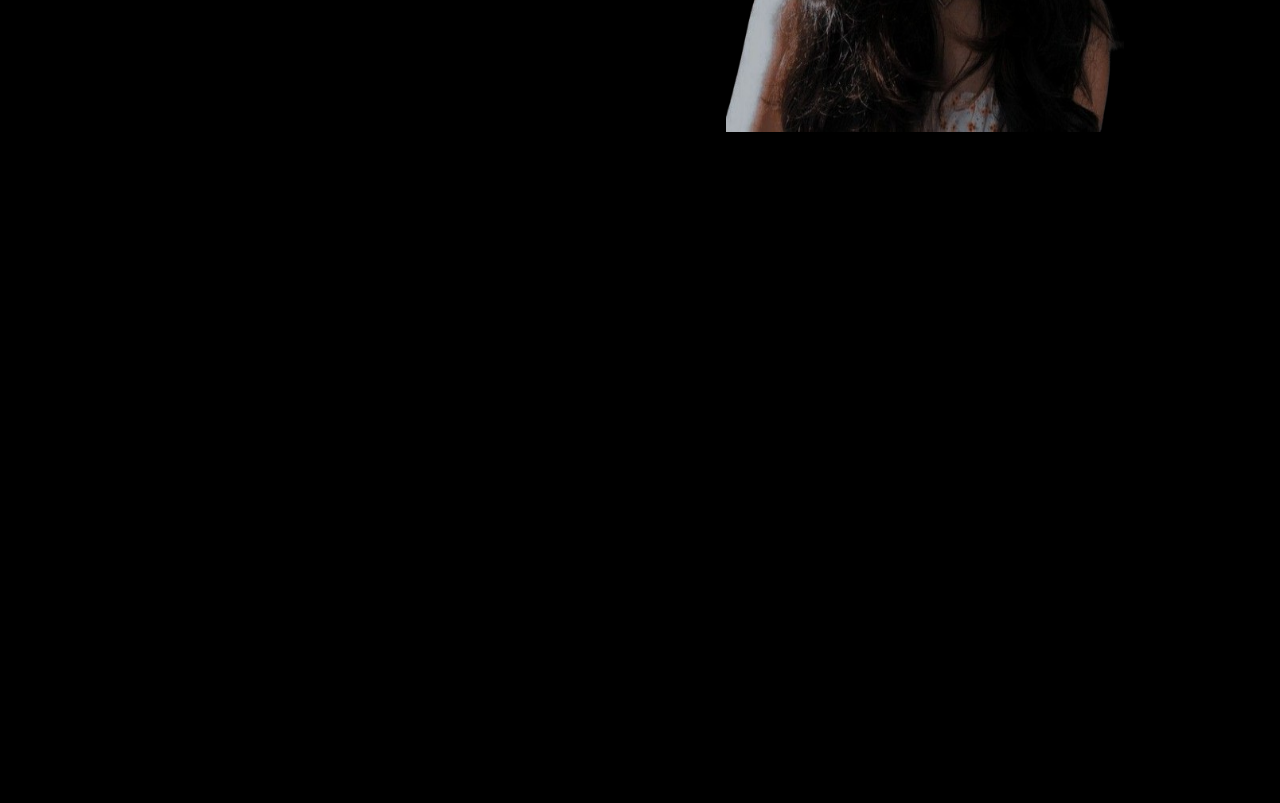
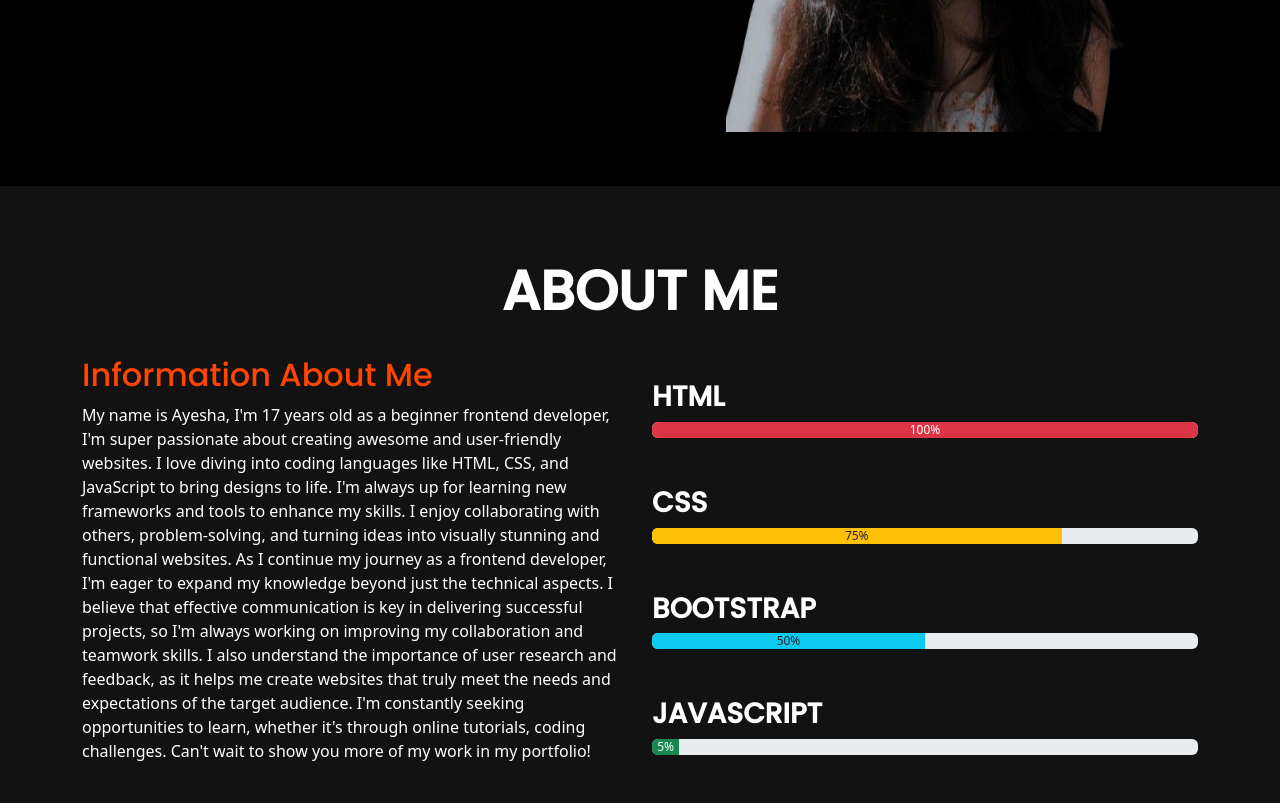
Before and after one commit to AYESHAJUNAID/portfolio, a plain HTML site: page index.html in a window 1280 px wide. Shown: the part 526-1329 px from the top of the page. Before the commit the page ends 800 px from the top, so only its background shows below. Drawn offline with nearby package versions, Linux system fonts and the light colour scheme.

Commit message:
second commit

```diff
--- a/index.html
+++ b/index.html
@@ -12,7 +12,7 @@
         <div class="container  bg-black">
           <a class="navbar-brand" href="#"><h1 class="logo"><span class="port">Port</span>Folio.</h1></a>
           <button
-            class="navbar-toggler bg-black"
+            class="navbar-toggler bg-white"
             type="button"
             data-bs-toggle="collapse"
             data-bs-target="#navbarScroll"
@@ -20,7 +20,7 @@
             aria-expanded="false"
             aria-label="Toggle navigation"
           >
-            <span class="navbar-toggler-icon bg-dark text-white"></span>
+            <span class="navbar-toggler-icon bg-white text-white"></span>
           </button>
 
           <div class="collapse navbar-collapse" id="navbarScroll">
@@ -67,6 +67,50 @@
 
         </div>
       </div>
+      <div class="about-me">
+        <br>
+      <h1 class="logo text-center mt-5">ABOUT ME</h1>
+      <br>
+      <div class="container text-center">
+        <div class="row align-items-start">
+          <div class="col-12 col-sm-6 text-start">
+           <h2 class="info-me"> Information About Me</h2>
+           <p class="indo-para text-white">My name is Ayesha, I'm 17 years old as a beginner frontend developer, I'm super passionate about creating awesome and user-friendly websites. I love diving into coding languages like HTML, CSS, and JavaScript to bring designs to life. I'm always up for learning new frameworks and tools to enhance my skills. I enjoy collaborating with others, problem-solving, and turning ideas into visually stunning and functional websites.
+            As I continue my journey as a frontend developer, I'm eager to expand my knowledge beyond just the technical aspects. I believe that effective communication is key in delivering successful projects, so I'm always working on improving my collaboration and teamwork skills. I also understand the importance of user research and feedback, as it helps me create websites that truly meet the needs and expectations of the target audience. I'm constantly seeking opportunities to learn, whether it's through online tutorials, coding challenges.
+             Can't wait to show you more of my work in my portfolio!</p>
+          </div>
+          <br>
+
+          <div class="col-12 col-sm-6">
+            <br>
+            <h3 class="bar-name text-start"><b>HTML</b></h3>
+            <div class="progress" role="progressbar" aria-label="Danger example" aria-valuenow="100" aria-valuemin="0" aria-valuemax="100">
+                <div class="progress-bar bg-danger" style="width: 100%">100%</div>
+              </div>
+              <br><br>
+              <h3 class="bar-name text-start"><b>CSS</b></h3>
+
+              <div class="progress" role="progressbar" aria-label="Warning example" aria-valuenow="75" aria-valuemin="0" aria-valuemax="100">
+                <div class="progress-bar bg-warning text-dark" style="width: 75%">75%</div>
+              </div>
+              <br><br>
+              <h3 class="bar-name text-start"><b>BOOTSTRAP</b></h3>
+
+              <div class="progress" role="progressbar" aria-label="Info example" aria-valuenow="50" aria-valuemin="0" aria-valuemax="100">
+                <div class="progress-bar bg-info text-dark" style="width: 50%">50%</div>
+              </div>
+              <br><br>
+              <h3 class="bar-name text-start"><b>JAVASCRIPT</b></h3>
+
+              <div class="progress" role="progressbar" aria-label="Success example" aria-valuenow="5" aria-valuemin="0" aria-valuemax="100">
+                <div class="progress-bar bg-success" style="width: 5%">5%</div>
+              </div>
+              <br><br>
+            </div>
+
+        </div>
+      </div>
+      </div>
       <script src="https://kit.fontawesome.com/a0852100a1.js" crossorigin="anonymous"></script>
     <script src="https://cdn.jsdelivr.net/npm/bootstrap@5.3.2/dist/js/bootstrap.bundle.min.js" integrity="sha384-C6RzsynM9kWDrMNeT87bh95OGNyZPhcTNXj1NW7RuBCsyN/o0jlpcV8Qyq46cDfL" crossorigin="anonymous"></script>
 </body>
--- a/src/style.css
+++ b/src/style.css
@@ -10,7 +10,7 @@ body {
   font-family: poppin;
   font-size: 55px;
   font-weight: bold;
-  animation: logo 1s ease-in-out forwards;
+  animation: logo 1.5s ease-in-out forwards;
 }
 .port {
   color: orangered;
@@ -23,7 +23,7 @@ body {
   transition: 1s;
 }
 .nav-item {
-  animation: dev 1s ease-in-out forwards;
+  animation: logo 1s ease-in-out forwards;
 }
 .li:hover {
   color: orangered;
@@ -85,6 +85,18 @@ body {
   margin-top: -7%;
   width: 73%;
   height: 60vh;
+  margin-bottom: 10%;
+}
+.about-me {
+  background-color: rgb(19, 18, 18);
+}
+.info-me {
+  color: orangered;
+  font-family: poppin;
+}
+.bar-name{
+    color: white;
+    font-family: poppin;
 }
 @keyframes pic {
   0% {
@@ -113,7 +125,7 @@ body {
 @keyframes logo {
   0% {
     opacity: 0;
-    transform: translateY(100px);
+    transform: translateY(200px);
   }
   100% {
     opacity: 1;
```
